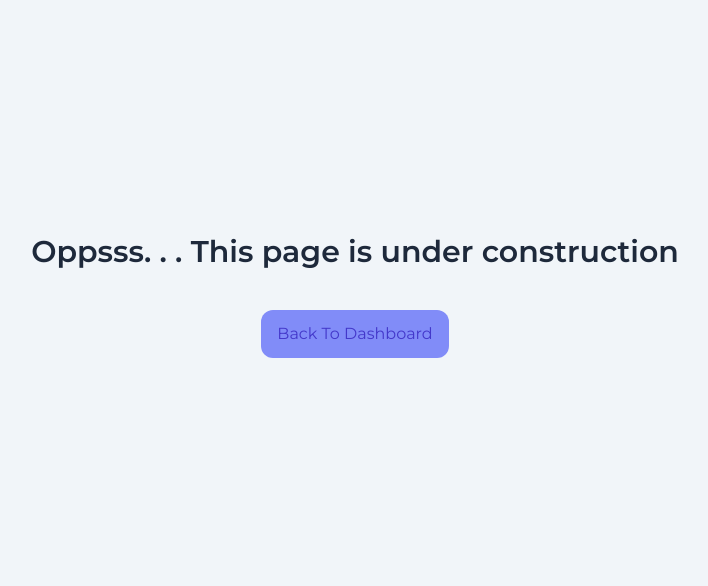
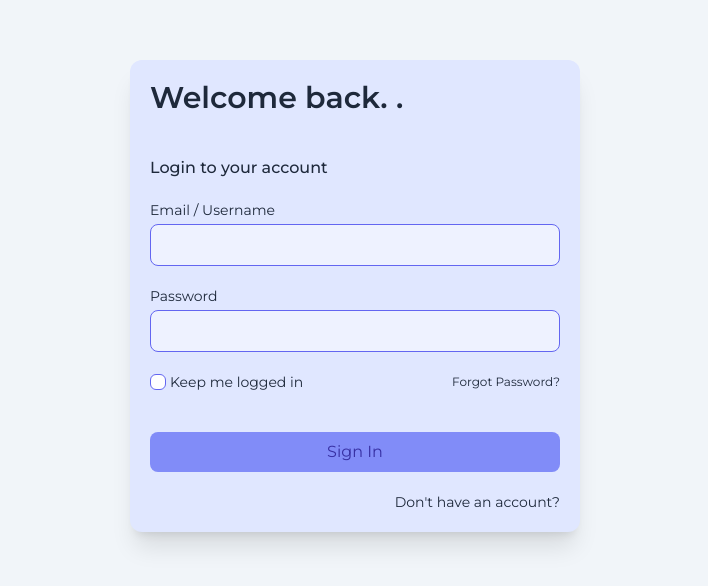
Before and after one commit to Officialibn1/a_invest, a Next.js app: page /auth/login in a window 1280 px wide. Before the commit this address had no page. Shown: the part 104-690 px from the top of the page, without its empty margins (285-993 px from the left). Built offline with nearby package versions, Linux system fonts and the light colour scheme.

Commit message:
Login Page complete

```diff
--- /dev/null
+++ b/app/auth/login/page.tsx
@@ -0,0 +1,52 @@
+import React from "react";
+import "@/app/components/styles/Auth.css";
+import Link from "next/link";
+
+const LoginPage = () => {
+	return (
+		<div className='authPage'>
+			<div className='authContainer'>
+				<h1>Welcome back. .</h1>
+
+				<form>
+					<legend>Login to your account</legend>
+
+					{/* Email or Username label */}
+					<label>
+						<span>Email / Username</span>
+
+						<input type='text' />
+					</label>
+
+					{/* Password Label */}
+					<label>
+						<span>Password</span>
+
+						<input type='password' />
+					</label>
+
+					<div className='forgot'>
+						<label>
+							<input
+								type='checkbox'
+								name='forgot'
+								id='forgot'
+							/>
+							<span>Keep me logged in</span>
+						</label>
+
+						<p>Forgot Password?</p>
+					</div>
+
+					<button>Sign In</button>
+
+					<div className='noOrHaveAccount'>
+						<Link href={"/auth/signup"}>Don&apos;t have an account?</Link>
+					</div>
+				</form>
+			</div>
+		</div>
+	);
+};
+
+export default LoginPage;
--- /dev/null
+++ b/app/auth/signup/page.tsx
@@ -0,0 +1,8 @@
+import React from "react";
+import "@/app/components/styles/Auth.css";
+
+const SignUpPage = () => {
+	return <div>SignUpPage</div>;
+};
+
+export default SignUpPage;
--- /dev/null
+++ b/app/components/styles/Auth.css
@@ -0,0 +1,60 @@
+.authPage {
+	@apply w-full h-screen flex p-5;
+}
+
+.authContainer {
+	@apply m-auto p-5 bg-indigo-100 rounded-xl shadow-xl min-w-[340px] md:w-1/2 lg:w-[450px];
+}
+
+.authContainer form {
+	@apply flex flex-col w-full gap-5 mt-10;
+}
+
+.authContainer form legend {
+	@apply font-medium;
+}
+
+.authContainer form > label {
+	@apply flex flex-col gap-1;
+}
+
+.authContainer form > label input[type="text"],
+input[type="password"] {
+	@apply outline-none px-2 py-2 rounded-lg bg-indigo-50 border-indigo-500 focus:ring-indigo-500;
+}
+
+.authContainer form > label span {
+	@apply text-sm;
+}
+
+.authContainer form .forgot {
+	@apply flex items-center justify-between;
+}
+
+.authContainer form .forgot label {
+	@apply flex gap-1 items-center;
+}
+
+.authContainer form .forgot label input[type="checkbox"] {
+	@apply h-4 w-4 rounded-md border-indigo-500 text-indigo-500 focus:ring-indigo-500;
+}
+
+.authContainer form .forgot label span {
+	@apply text-sm;
+}
+
+.authContainer form .forgot p {
+	@apply text-xs;
+}
+
+.authContainer form button {
+	@apply bg-indigo-400 text-indigo-800 rounded-lg px-3 py-2 mt-5 md:hover:bg-indigo-300 duration-200 ease-in-out;
+}
+
+.authContainer form .noOrHaveAccount {
+	@apply flex justify-end;
+}
+
+.authContainer form .noOrHaveAccount a {
+	@apply text-sm;
+}
--- a/app/page.tsx
+++ b/app/page.tsx
@@ -7,10 +7,23 @@ const page = () => {
 			<h1>Home Page</h1>
 
 			<Link
-				className='bg-indigo-600 text-xl px-3 py-2 rounded-xl hover:bg-indigo-500 duration-200 ease-in-out text-slate-200'
+				className='bg-indigo-500 text-xl px-3 py-2 rounded-xl hover:bg-indigo-400 duration-200 ease-in-out text-indigo-800'
 				href={"/dashboard"}>
 				Dashboard
 			</Link>
+			<div className='flex gap-5 mt-10'>
+				<Link
+					className='bg-indigo-500 text-xl px-3 py-2 rounded-xl hover:bg-indigo-400 duration-200 ease-in-out text-indigo-800'
+					href={"/auth/login"}>
+					Login
+				</Link>
+
+				<Link
+					className='bg-indigo-500 text-xl px-3 py-2 rounded-xl hover:bg-indigo-400 duration-200 ease-in-out text-indigo-800'
+					href={"/auth/signup"}>
+					Sign Up
+				</Link>
+			</div>
 		</div>
 	);
 };
```
